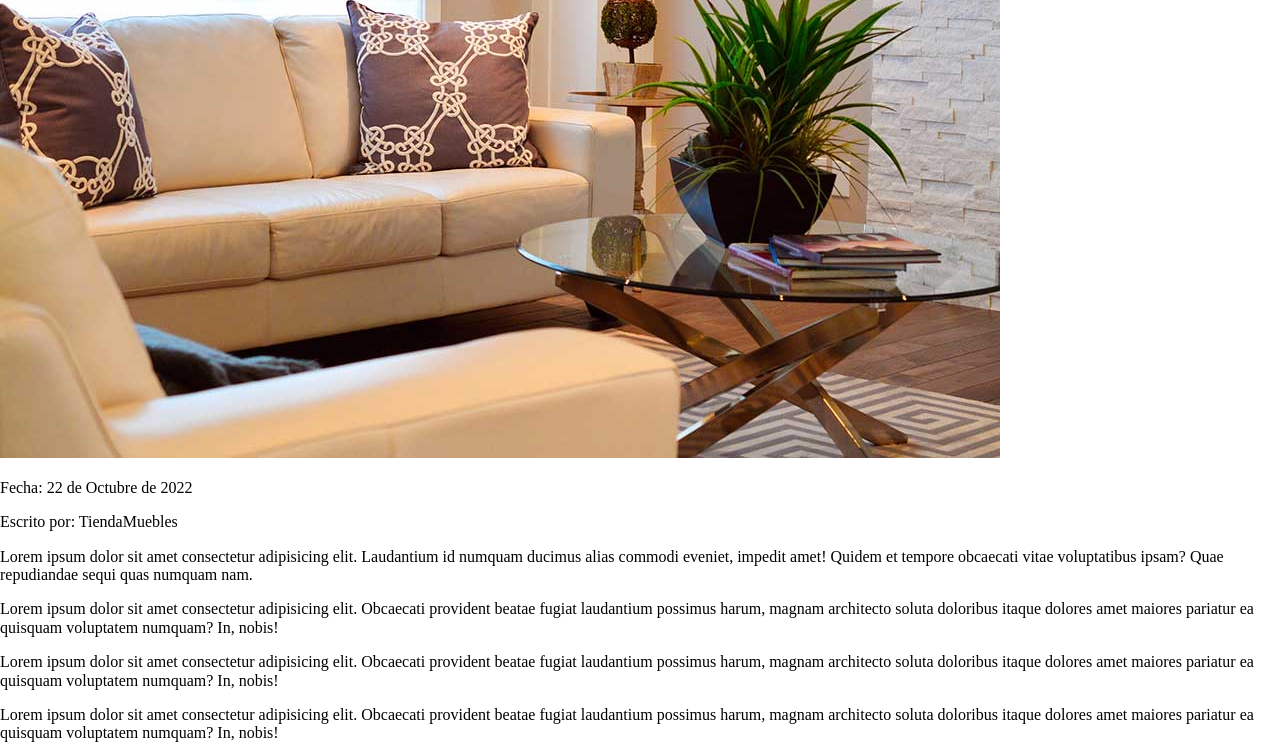
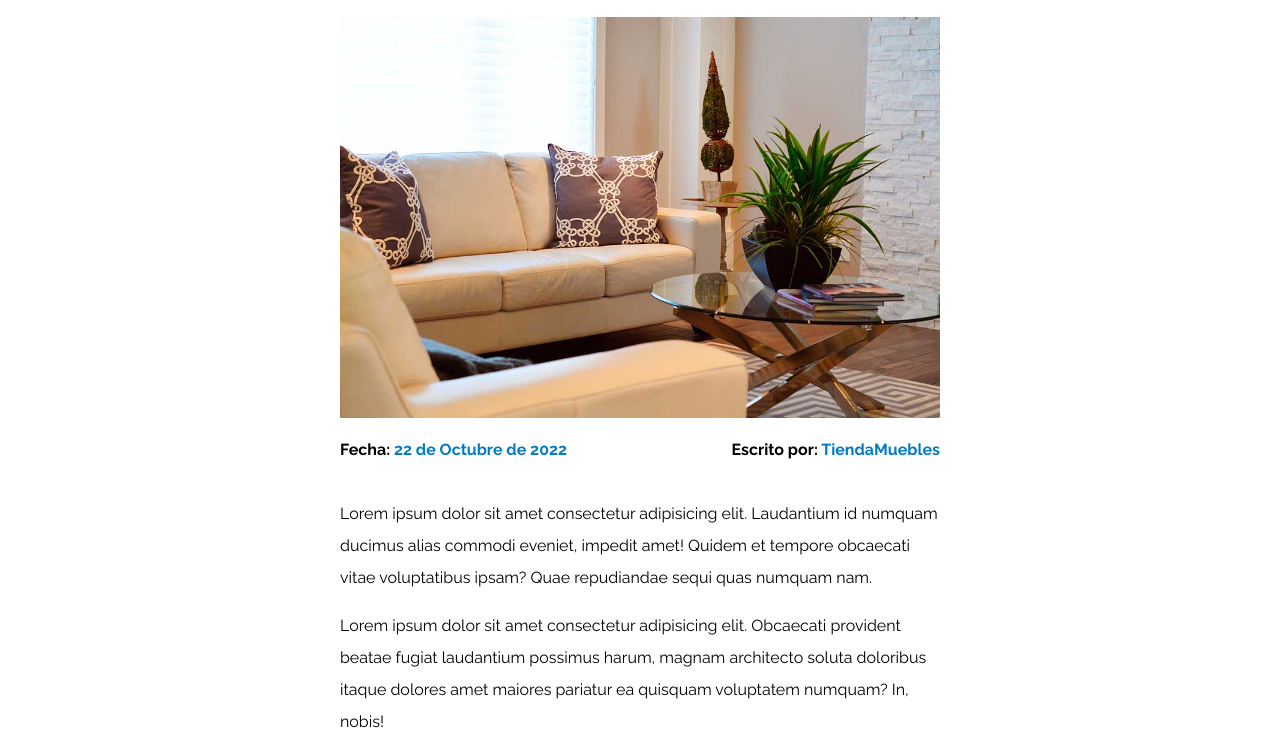
Before and after one commit to JustinAMB/PaginaTiendaMuebles, a plain HTML site: page entrada.html in a window 1280 px wide. Shown: the part 376-1127 px from the top of the page. Drawn offline with nearby package versions, Linux system fonts and the light colour scheme.

Commit message:
se agrega el codigo css de la pagina de entrada

```diff
--- a/css/app.css
+++ b/css/app.css
@@ -351,5 +351,10 @@ a {
     color: #037bc0;
 }
 
+.contenido-entrada-blog {
+    width: 60rem;
+    margin: 0 auto;
+}
+
 
 /*formulario*/
--- a/entrada.html
+++ b/entrada.html
@@ -12,6 +12,9 @@
 
     <link rel="stylesheet" href="./css/normalize.css">
 
+
+
+    <link rel="stylesheet" href="./css/app.css">
     <title>Tienda | Entrada</title>
 </head>
 
```
